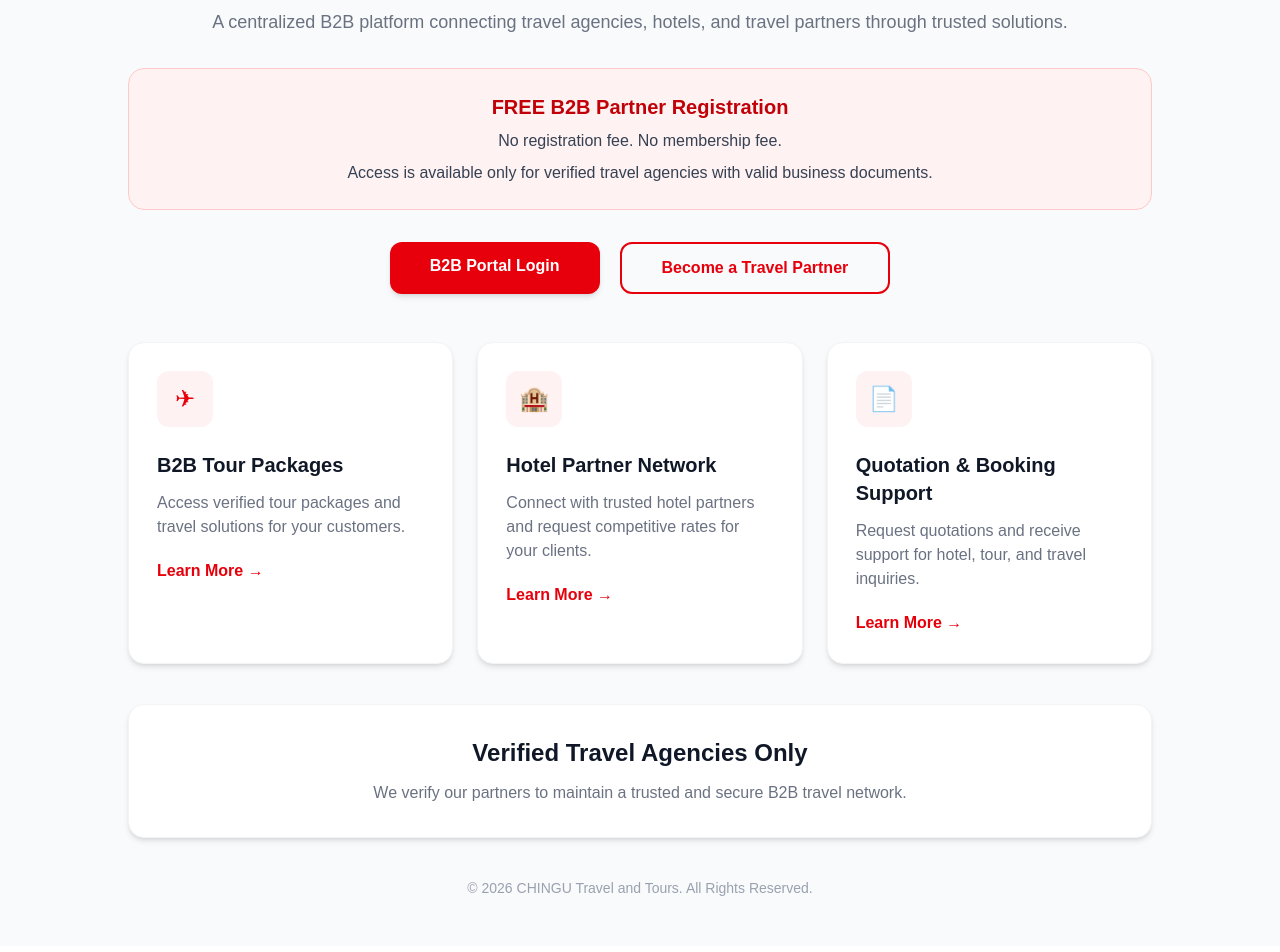
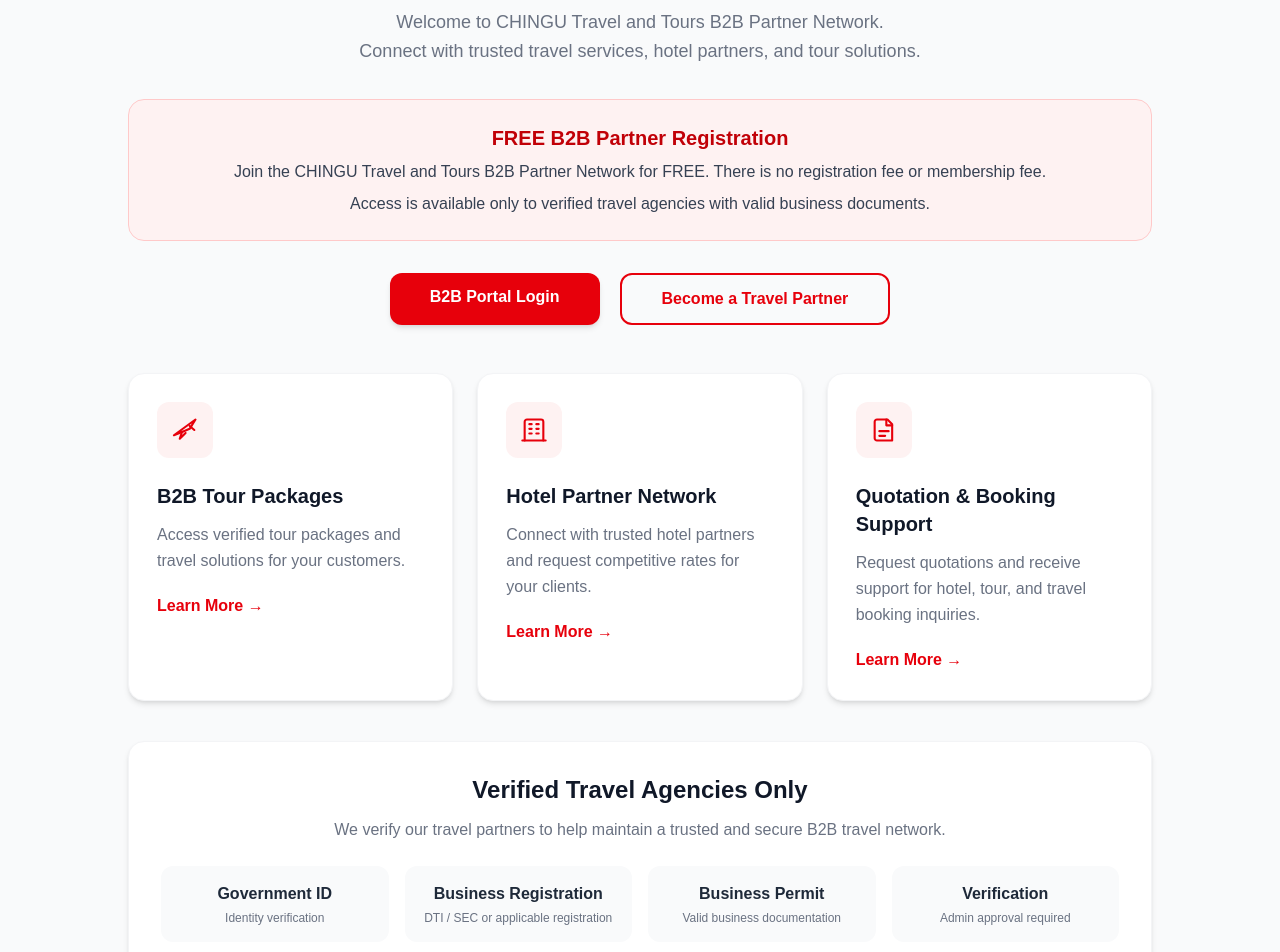
Before and after one commit to chingutravelandtours/chingu-website, a Next.js app: page /agent in a window 1280 px wide. Shown: the part 140-1092 px from the top of the page. Built offline with nearby package versions, Linux system fonts and the light colour scheme.

Commit message:
Update page.tsx

```diff
--- a/app/agent/page.tsx
+++ b/app/agent/page.tsx
@@ -6,47 +6,27 @@ export default function AgentPage() {
 
       <div className="w-full max-w-5xl mx-auto">
 
-
         {/* HEADER */}
         <div className="text-center">
 
-          <p className="
-            text-red-600
-            font-semibold
-            uppercase
-            tracking-[4px]
-            text-sm
-          ">
+          <p className="text-red-600 font-semibold uppercase tracking-[4px] text-sm">
             CHINGU Travel and Tours
           </p>
 
-
-          <h1 className="
-            mt-4
-            text-4xl
-            md:text-5xl
-            font-bold
-            text-gray-900
-          ">
-            CHINGU B2B Partner Portal
+          <h1 className="mt-4 text-4xl md:text-5xl font-bold text-gray-900">
+            Verified Travel Partner Portal
           </h1>
 
-
-          <p className="
-            mt-4
-            text-gray-500
-            text-lg
-          ">
-            A centralized B2B platform connecting travel agencies,
-            hotels, and travel partners through trusted solutions.
+          <p className="mt-4 text-gray-500 text-lg leading-relaxed">
+            Welcome to CHINGU Travel and Tours B2B Partner Network.
+            <br />
+            Connect with trusted travel services, hotel partners, and tour solutions.
           </p>
 
         </div>
 
 
-
-
-        {/* FREE REGISTRATION BOX */}
+        {/* FREE REGISTRATION */}
 
         <div className="
           mt-8
@@ -58,35 +38,21 @@ export default function AgentPage() {
           text-center
         ">
 
-          <h2 className="
-            text-xl
-            font-bold
-            text-red-700
-          ">
+          <h2 className="text-xl font-bold text-red-700">
             FREE B2B Partner Registration
           </h2>
 
-
-          <p className="
-            mt-2
-            text-gray-700
-          ">
-            No registration fee. No membership fee.
+          <p className="mt-2 text-gray-700">
+            Join the CHINGU Travel and Tours B2B Partner Network for FREE.
+            There is no registration fee or membership fee.
           </p>
 
-
-          <p className="
-            mt-2
-            text-gray-700
-          ">
-            Access is available only for verified travel agencies
-            with valid business documents.
+          <p className="mt-2 text-gray-700">
+            Access is available only to verified travel agencies with valid
+            business documents.
           </p>
 
         </div>
-
-
-
 
 
         {/* BUTTONS */}
@@ -99,7 +65,6 @@ export default function AgentPage() {
           justify-center
           gap-5
         ">
-
 
           <a
             href="/agent/login"
@@ -118,8 +83,6 @@ export default function AgentPage() {
           >
             B2B Portal Login
           </a>
-
-
 
           <a
             href="/agent/register"
@@ -140,14 +103,10 @@ export default function AgentPage() {
             Become a Travel Partner
           </a>
 
-
         </div>
 
 
-
-
-
-        {/* AGENT SERVICES */}
+        {/* B2B SERVICES */}
 
         <div className="
           mt-12
@@ -169,6 +128,8 @@ export default function AgentPage() {
             border-gray-100
           ">
 
+            {/* RED LINE ICON */}
+
             <div className="
               w-14
               h-14
@@ -177,10 +138,35 @@ export default function AgentPage() {
               flex
               items-center
               justify-center
-              text-red-600
-              text-2xl
             ">
-              ✈
+
+              <svg
+                xmlns="http://www.w3.org/2000/svg"
+                viewBox="0 0 24 24"
+                fill="none"
+                stroke="currentColor"
+                strokeWidth="1.8"
+                className="w-7 h-7 text-red-600"
+              >
+                <path
+                  strokeLinecap="round"
+                  strokeLinejoin="round"
+                  d="M2.5 16.5 21 3l-5 8-6 2.5-7.5 3Z"
+                />
+
+                <path
+                  strokeLinecap="round"
+                  strokeLinejoin="round"
+                  d="m9.5 13.5-2 6 5-5"
+                />
+
+                <path
+                  strokeLinecap="round"
+                  strokeLinejoin="round"
+                  d="M16 8.5 20 12"
+                />
+              </svg>
+
             </div>
 
 
@@ -197,9 +183,10 @@ export default function AgentPage() {
             <p className="
               mt-3
               text-gray-500
+              leading-relaxed
             ">
-              Access verified tour packages and travel
-              solutions for your customers.
+              Access verified tour packages and travel solutions
+              for your customers.
             </p>
 
 
@@ -214,11 +201,7 @@ export default function AgentPage() {
           </div>
 
 
-
-
-
-
-          {/* HOTEL */}
+          {/* HOTEL PARTNERS */}
 
           <div className="
             bg-white
@@ -229,6 +212,7 @@ export default function AgentPage() {
             border-gray-100
           ">
 
+            {/* RED LINE ICON */}
 
             <div className="
               w-14
@@ -238,10 +222,66 @@ export default function AgentPage() {
               flex
               items-center
               justify-center
-              text-red-600
-              text-2xl
             ">
-              🏨
+
+              <svg
+                xmlns="http://www.w3.org/2000/svg"
+                viewBox="0 0 24 24"
+                fill="none"
+                stroke="currentColor"
+                strokeWidth="1.8"
+                className="w-7 h-7 text-red-600"
+              >
+                <path
+                  strokeLinecap="round"
+                  strokeLinejoin="round"
+                  d="M4 21V5a2 2 0 0 1 2-2h12a2 2 0 0 1 2 2v16"
+                />
+
+                <path
+                  strokeLinecap="round"
+                  strokeLinejoin="round"
+                  d="M2 21h20"
+                />
+
+                <path
+                  strokeLinecap="round"
+                  strokeLinejoin="round"
+                  d="M8 7h2"
+                />
+
+                <path
+                  strokeLinecap="round"
+                  strokeLinejoin="round"
+                  d="M14 7h2"
+                />
+
+                <path
+                  strokeLinecap="round"
+                  strokeLinejoin="round"
+                  d="M8 11h2"
+                />
+
+                <path
+                  strokeLinecap="round"
+                  strokeLinejoin="round"
+                  d="M14 11h2"
+                />
+
+                <path
+                  strokeLinecap="round"
+                  strokeLinejoin="round"
+                  d="M8 15h2"
+                />
+
+                <path
+                  strokeLinecap="round"
+                  strokeLinejoin="round"
+                  d="M14 15h2"
+                />
+
+              </svg>
+
             </div>
 
 
@@ -258,6 +298,7 @@ export default function AgentPage() {
             <p className="
               mt-3
               text-gray-500
+              leading-relaxed
             ">
               Connect with trusted hotel partners and request
               competitive rates for your clients.
@@ -272,15 +313,10 @@ export default function AgentPage() {
               Learn More →
             </p>
 
-
           </div>
 
 
-
-
-
-
-          {/* SUPPORT */}
+          {/* QUOTATION SUPPORT */}
 
           <div className="
             bg-white
@@ -291,6 +327,7 @@ export default function AgentPage() {
             border-gray-100
           ">
 
+            {/* RED LINE ICON */}
 
             <div className="
               w-14
@@ -300,10 +337,42 @@ export default function AgentPage() {
               flex
               items-center
               justify-center
-              text-red-600
-              text-2xl
             ">
-              📄
+
+              <svg
+                xmlns="http://www.w3.org/2000/svg"
+                viewBox="0 0 24 24"
+                fill="none"
+                stroke="currentColor"
+                strokeWidth="1.8"
+                className="w-7 h-7 text-red-600"
+              >
+                <path
+                  strokeLinecap="round"
+                  strokeLinejoin="round"
+                  d="M6 3h9l4 4v14H6a2 2 0 0 1-2-2V5a2 2 0 0 1 2-2Z"
+                />
+
+                <path
+                  strokeLinecap="round"
+                  strokeLinejoin="round"
+                  d="M14 3v5h5"
+                />
+
+                <path
+                  strokeLinecap="round"
+                  strokeLinejoin="round"
+                  d="M8 13h8"
+                />
+
+                <path
+                  strokeLinecap="round"
+                  strokeLinejoin="round"
+                  d="M8 17h5"
+                />
+
+              </svg>
+
             </div>
 
 
@@ -320,9 +389,10 @@ export default function AgentPage() {
             <p className="
               mt-3
               text-gray-500
+              leading-relaxed
             ">
-              Request quotations and receive support for
-              hotel, tour, and travel inquiries.
+              Request quotations and receive support for hotel,
+              tour, and travel booking inquiries.
             </p>
 
 
@@ -334,15 +404,9 @@ export default function AgentPage() {
               Learn More →
             </p>
 
-
           </div>
 
-
         </div>
-
-
-
-
 
 
         {/* VERIFICATION */}
@@ -355,38 +419,163 @@ export default function AgentPage() {
           border
           border-gray-100
           p-8
-          text-center
         ">
 
+          <div className="text-center">
+
+            <h2 className="
+              text-2xl
+              font-bold
+              text-gray-900
+            ">
+              Verified Travel Agencies Only
+            </h2>
+
+            <p className="
+              mt-3
+              text-gray-500
+            ">
+              We verify our travel partners to help maintain a
+              trusted and secure B2B travel network.
+            </p>
+
+          </div>
+
+
+          <div className="
+            mt-6
+            grid
+            grid-cols-1
+            sm:grid-cols-2
+            md:grid-cols-4
+            gap-4
+          ">
+
+            <div className="
+              bg-gray-50
+              rounded-xl
+              p-4
+              text-center
+            ">
+              <p className="font-semibold text-gray-800">
+                Government ID
+              </p>
+
+              <p className="text-xs text-gray-500 mt-1">
+                Identity verification
+              </p>
+            </div>
+
+
+            <div className="
+              bg-gray-50
+              rounded-xl
+              p-4
+              text-center
+            ">
+              <p className="font-semibold text-gray-800">
+                Business Registration
+              </p>
+
+              <p className="text-xs text-gray-500 mt-1">
+                DTI / SEC or applicable registration
+              </p>
+            </div>
+
+
+            <div className="
+              bg-gray-50
+              rounded-xl
+              p-4
+              text-center
+            ">
+              <p className="font-semibold text-gray-800">
+                Business Permit
+              </p>
+
+              <p className="text-xs text-gray-500 mt-1">
+                Valid business documentation
+              </p>
+            </div>
+
+
+            <div className="
+              bg-gray-50
+              rounded-xl
+              p-4
+              text-center
+            ">
+              <p className="font-semibold text-gray-800">
+                Verification
+              </p>
+
+              <p className="text-xs text-gray-500 mt-1">
+                Admin approval required
+              </p>
+            </div>
+
+          </div>
+
+        </div>
+
+
+        {/* PARTNERSHIP MESSAGE */}
+
+        <div className="mt-10 text-center">
 
           <h2 className="
             text-2xl
             font-bold
             text-gray-900
           ">
-            Verified Travel Agencies Only
+            Grow Together Through Partnership
           </h2>
 
 
           <p className="
             mt-3
+            max-w-3xl
+            mx-auto
             text-gray-500
+            leading-relaxed
           ">
-            We verify our partners to maintain a trusted and secure
-            B2B travel network.
+            Our goal is to connect travel agencies, hotels, and travel
+            partners through a trusted B2B network where businesses can
+            create opportunities and grow together.
           </p>
-
 
         </div>
 
 
+        {/* APPLY BUTTON */}
 
+        <div className="mt-8 text-center">
+
+          <a
+            href="/agent/register"
+            className="
+              inline-block
+              bg-red-600
+              text-white
+              px-8
+              py-3
+              rounded-xl
+              font-semibold
+              hover:bg-red-700
+              transition
+              shadow-md
+            "
+          >
+            Apply as a Verified Travel Partner
+          </a>
+
+        </div>
 
 
         {/* FOOTER */}
 
         <p className="
-          mt-10
+          mt-12
           text-center
           text-sm
           text-gray-400
@@ -394,7 +583,6 @@ export default function AgentPage() {
           © 2026 CHINGU Travel and Tours. All Rights Reserved.
         </p>
 
-
       </div>
 
     </main>
```
